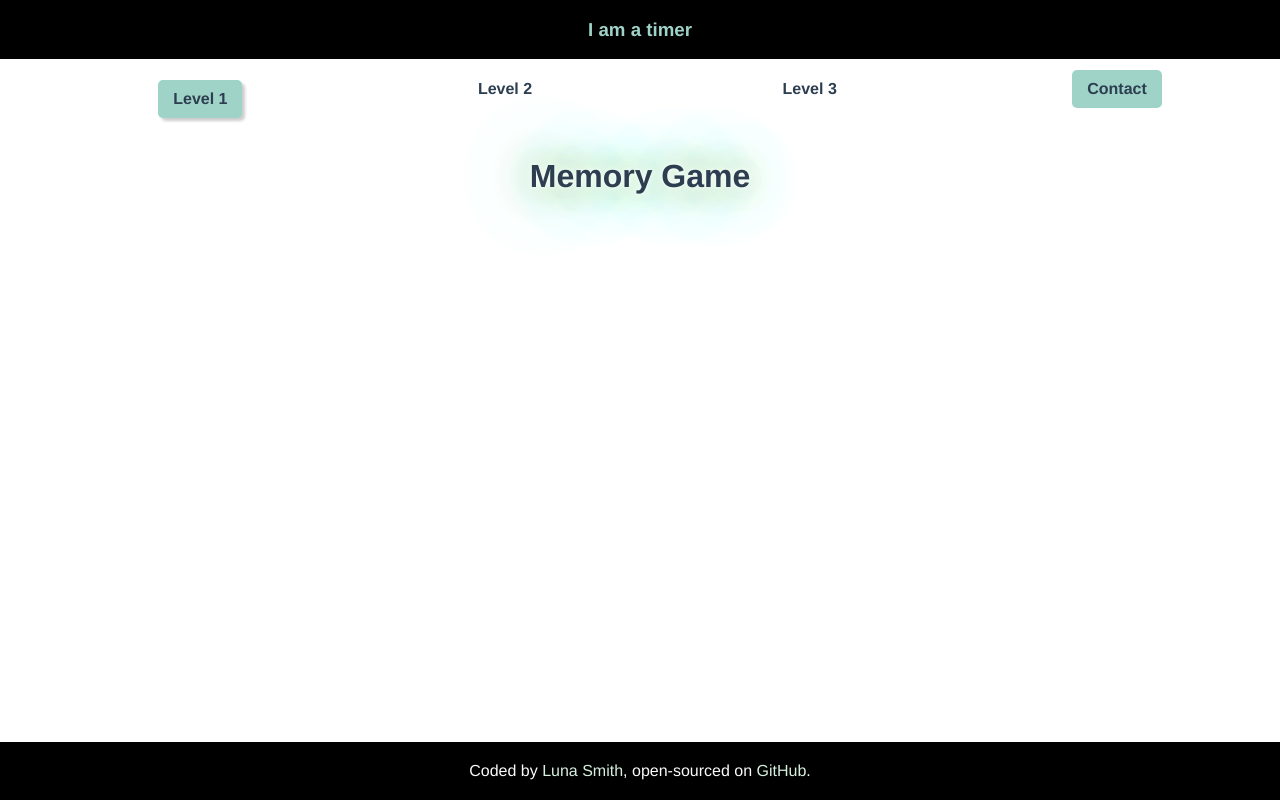
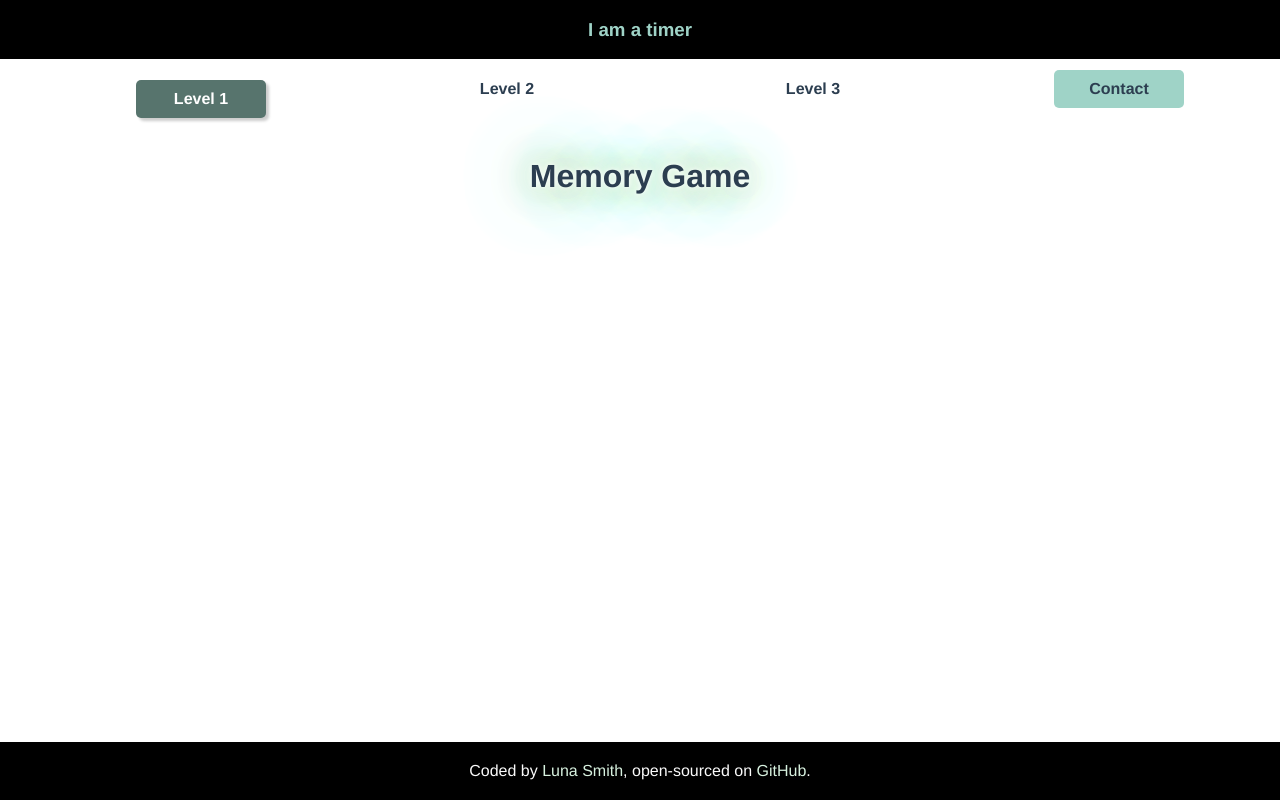
Before and after one commit to Lu-Smith/memory_game_vue, a Vue app: page / in a window 1280 px wide. In both pictures the pointer is over the item "Level 1". Built offline with nearby package versions, Linux system fonts and the light colour scheme.

Commit message:
Updated style in MainHeader.vue

```diff
--- a/src/components/Header/MainHeader.vue
+++ b/src/components/Header/MainHeader.vue
@@ -38,12 +38,15 @@ li {
     transition: all 200ms ease;
     font-weight: 800;
     transform: translateX(0);
+    width: 100px;
 }
 
 li:hover {
-  background: #9fd3c7;
+  background: #57746d;
   box-shadow: 3px 3px 3px rgba(0, 0, 0, 0.2);
   transform: translateY(10px);
+  color: white;
+  font-weight: 600;
 }
 
 .menu-enter-active,
@@ -61,9 +64,4 @@ li:hover {
     background: #9fd3c7;
 }
 
-.contactLink:hover {
-    background: #57746d;
-    color: white;
-}
-
 </style>
```
